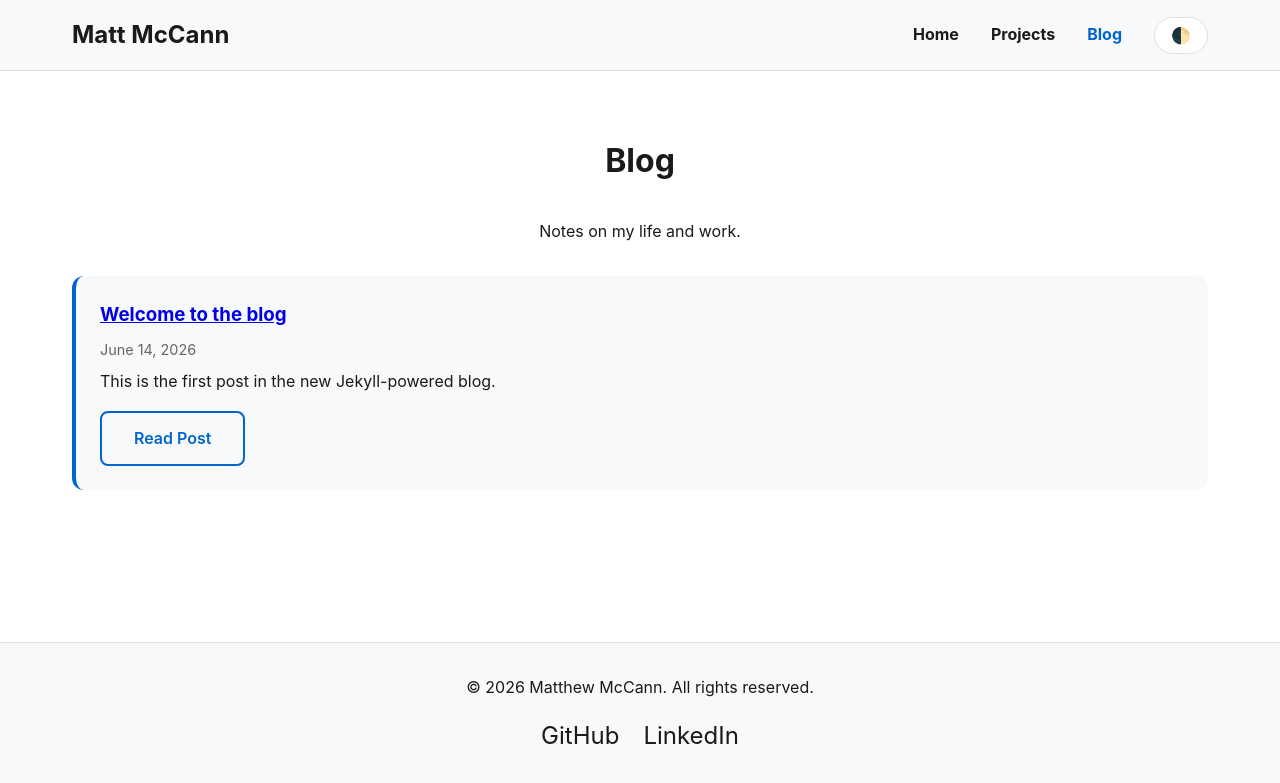
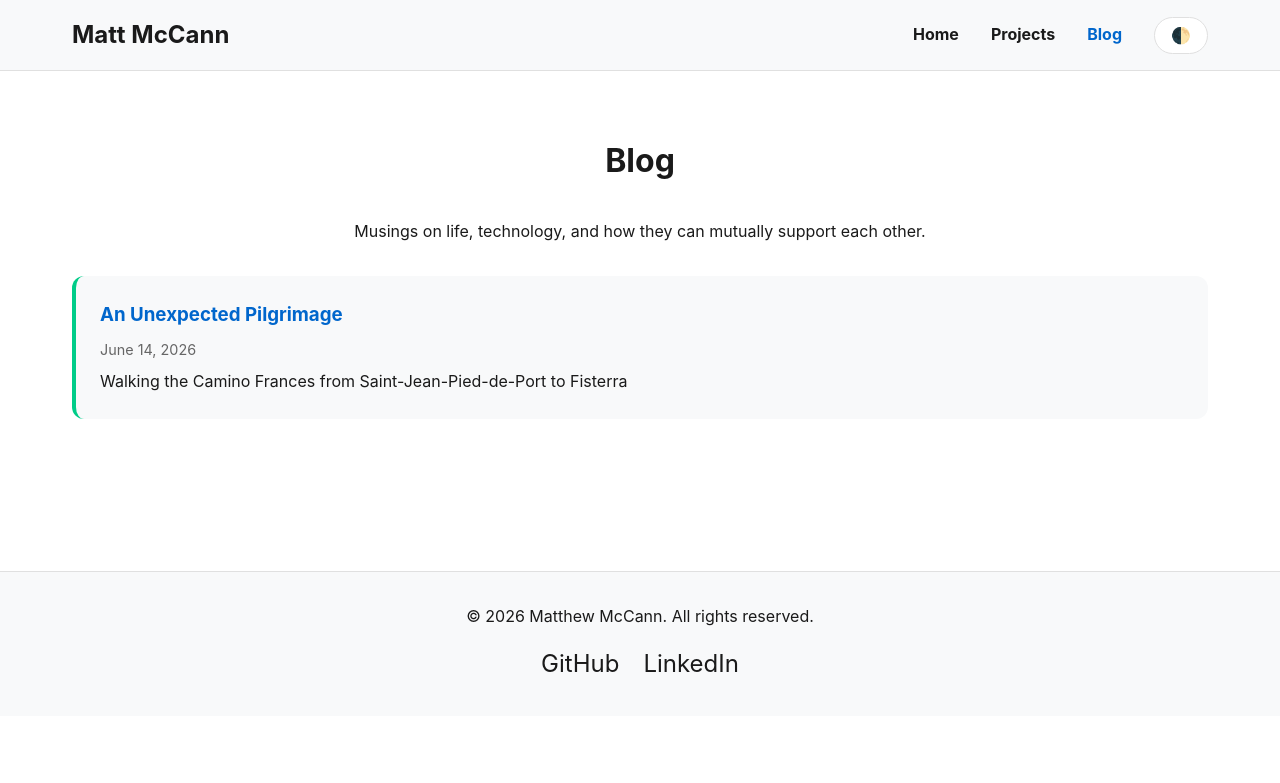
Before and after one commit to mk-mccann/mk-mccann.github.io, a Jekyll site: the page built from blog.html, in a window 1280 px wide. Shown: the top 783 px of the page. Built offline with Jekyll 4.4.1, drawn with Linux system fonts in a browser that asks for light colours.

Commit message:
New blog

```diff
--- /dev/null
+++ b/_posts/2026-06-14-camino.md
@@ -0,0 +1,9 @@
+---
+layout: post
+title: An Unexpected Pilgrimage
+date: 2026-06-14
+---
+
+Walking the Camino Frances from Saint-Jean-Pied-de-Port to Fisterra
+
+#
--- a/_posts/2026-06-14-welcome-to-the-blog.md
+++ /dev/null
@@ -1,11 +0,0 @@
----
-layout: post
-title: Welcome to the blog
-date: 2026-06-14
----
-
-This is the first post in the new Jekyll-powered blog.
-
-I'm using this space for shorter technical notes, project write-ups, and things that do not fit naturally on the main CV or projects pages.
-
-If you are reading this on the test branch, the important bit is that the site now has reusable layouts, a blog index, and individual post pages without hand-wiring each page.
--- a/blog.html
+++ b/blog.html
@@ -7,16 +7,15 @@ permalink: /blog/
 <section>
     <div class="container">
         <h2>Blog</h2>
-        <p style="text-align: center; margin-bottom: 2rem;">Notes on my life and work.</p>
+        <p style="text-align: center; margin-bottom: 2rem;">Musings on life, technology, and how they can mutually support each other.</p>
 
         {% if site.posts.size > 0 %}
         <div style="display: grid; gap: 1.5rem;">
             {% for post in site.posts %}
-            <article class="experience-item">
-                <h3><a href="{{ post.url | relative_url }}">{{ post.title }}</a></h3>
+            <article class="experience-item" style="border-left: 4px solid #00cc88;">
+                <h3><a class="post-title-link" href="{{ post.url | relative_url }}">{{ post.title }}</a></h3>
                 <p class="date">{{ post.date | date: "%B %-d, %Y" }}</p>
                 <p>{{ post.excerpt | strip_html | truncatewords: 40 }}</p>
-                <p style="margin-top: 1rem;"><a href="{{ post.url | relative_url }}" class="btn btn-secondary">Read Post</a></p>
             </article>
             {% endfor %}
         </div>
--- a/style.css
+++ b/style.css
@@ -261,6 +261,15 @@ section h2 {
     margin-bottom: 0.5rem;
 }
 
+.post-title-link,
+.post-title-link:visited,
+.post-title-link:hover,
+.post-title-link:active,
+.post-title-link:focus {
+    color: inherit;
+    text-decoration: none;
+}
+
 .date {
     color: var(--text-secondary);
     font-size: 0.9rem;
@@ -292,6 +301,28 @@ footer {
 
 .social-links a:hover {
     color: var(--accent);
+}
+
+/* Blog Post Images */
+.post-image {
+    max-width: 100%;
+    height: auto;
+    border-radius: 12px;
+    box-shadow: 0 4px 12px var(--shadow);
+    margin: 2rem 0;
+    display: block;
+}
+
+.post-figure {
+    margin: 2rem 0;
+    text-align: center;
+}
+
+.post-figure figcaption {
+    font-size: 0.95rem;
+    color: var(--text-secondary);
+    margin-top: 0.8rem;
+    font-style: italic;
 }
 
 /* Responsive Design */
```
Also changed, not shown: _includes/figure.html (added, +8 -0 lines), 1 other file.
